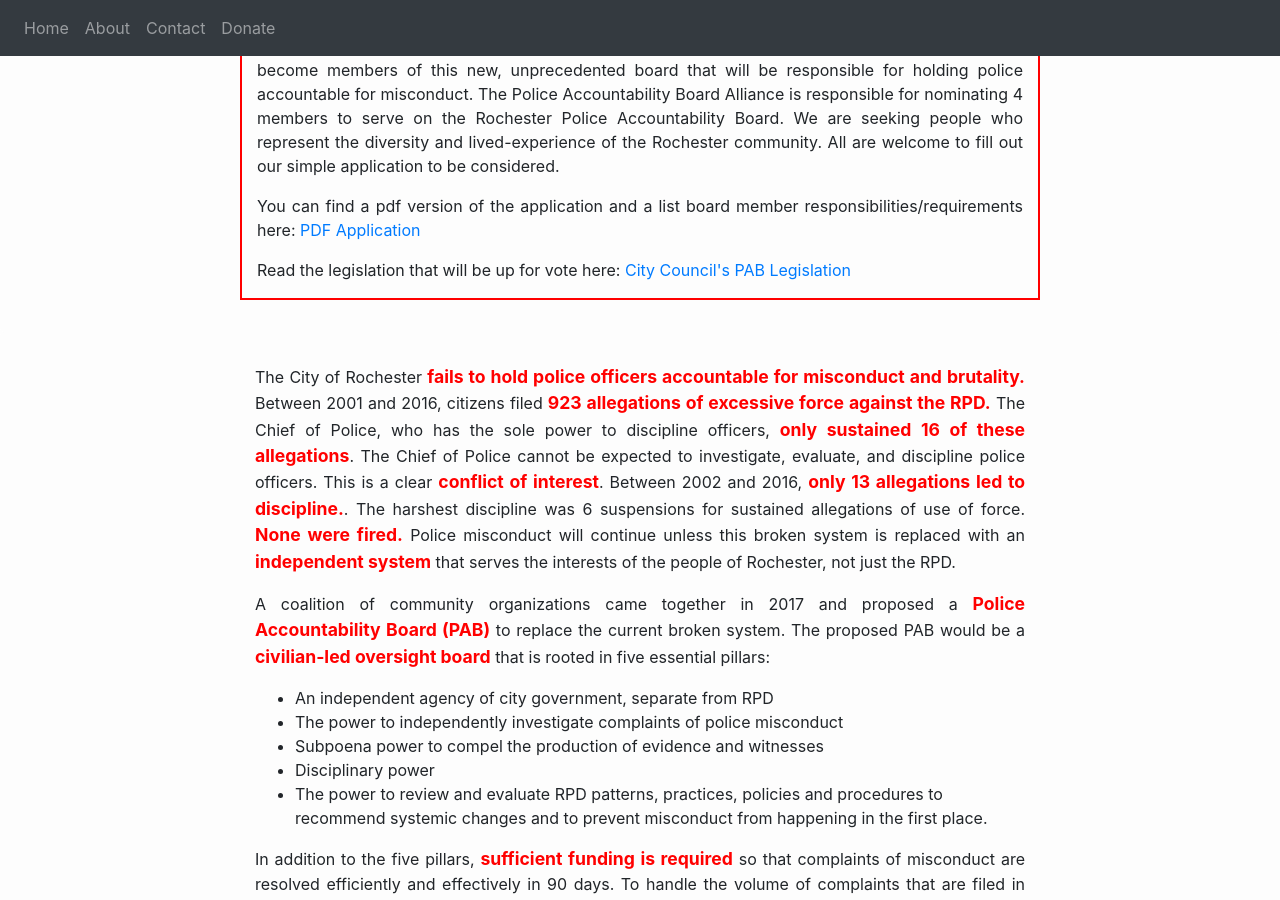
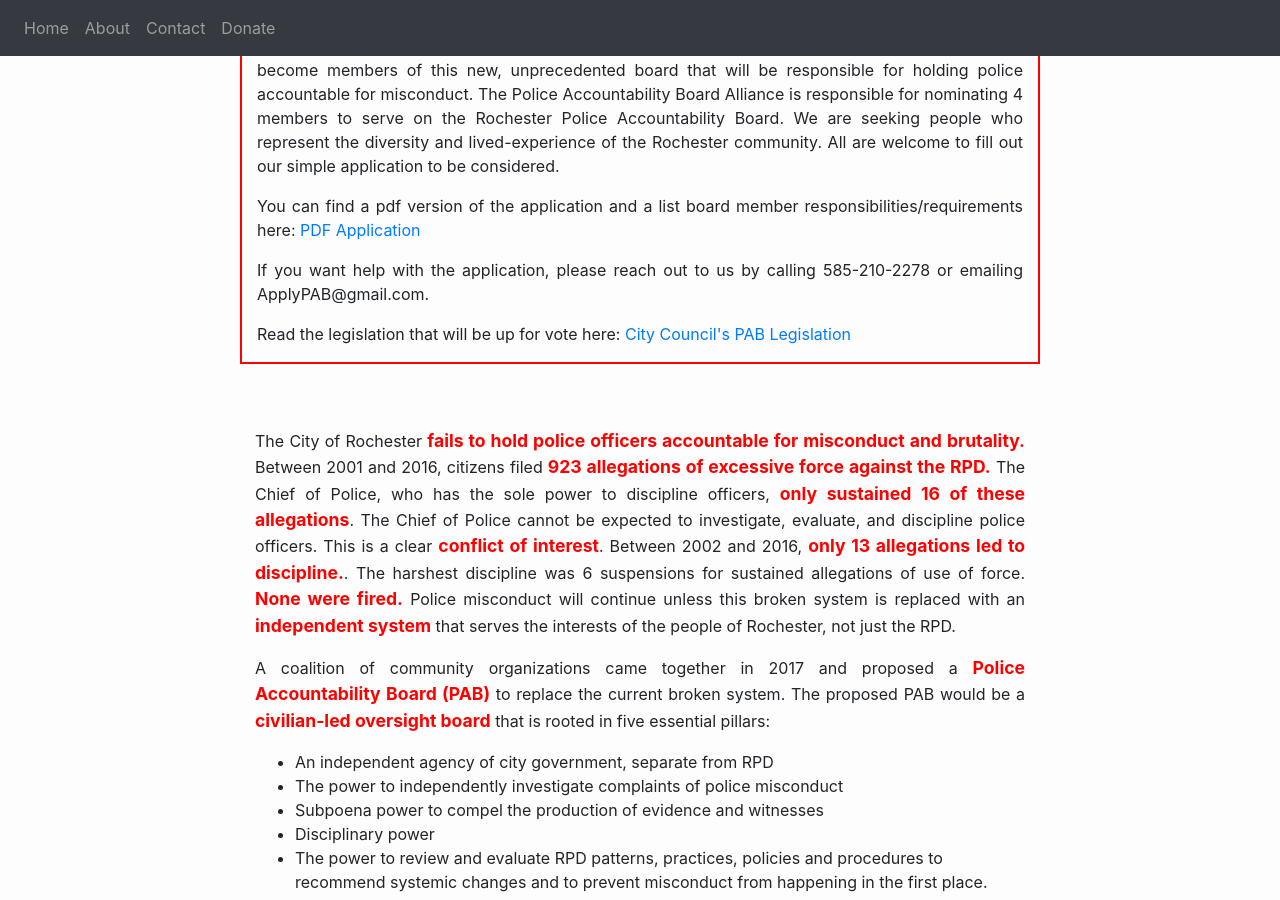
Before and after one commit to pabnow/pabnow.github.io, a Jekyll site: the page built from index.html, in a window 1280 px wide and 900 px high, scrolled down 506 px. Built offline with Jekyll 4.4.1, drawn with Linux system fonts in a browser that asks for light colours; nearby versions of some CDN libraries; comment, search, counter and statistics services are not loaded.

Commit message:
Update index.html

```diff
--- a/index.html
+++ b/index.html
@@ -21,6 +21,8 @@ title: PAB
 		<p style="text-align: justify;"> On Election Day, Tuesday, November 5th, 2019, the people of Rochester overwhelmingly voted to pass the Police Accountability Board (PAB) Referendum. We encourage city residents to apply to become members of this new, unprecedented board that will be responsible for holding police accountable for misconduct. The Police Accountability Board Alliance is responsible for nominating 4 members to serve on the Rochester Police Accountability Board. We are seeking people who represent the diversity and lived-experience of the Rochester community. All are welcome to fill out our simple application to be considered.</p>
 
 		<p style="text-align: justify;">You can find a pdf version of the application and a list board member responsibilities/requirements here: <a target="_blank" href="https://pabnow.github.io/PABA_Alliance_Job_Desc_And_App.pdf">PDF Application</a></p>
+
+		<p style="text-align: justify;">If you want help with the application, please reach out to us by calling 585-210-2278 or emailing ApplyPAB@gmail.com.</p>
 
 		<p style="text-align: justify;">Read the legislation that will be up for vote here: <a target="_blank" href="https://pabnow.github.io/DOC051719-05172019121905.pdf">City Council's PAB Legislation</a></p>
 
```
